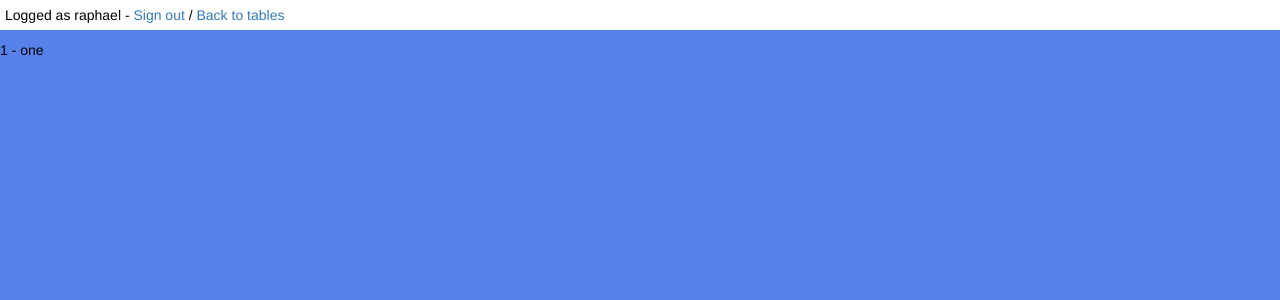
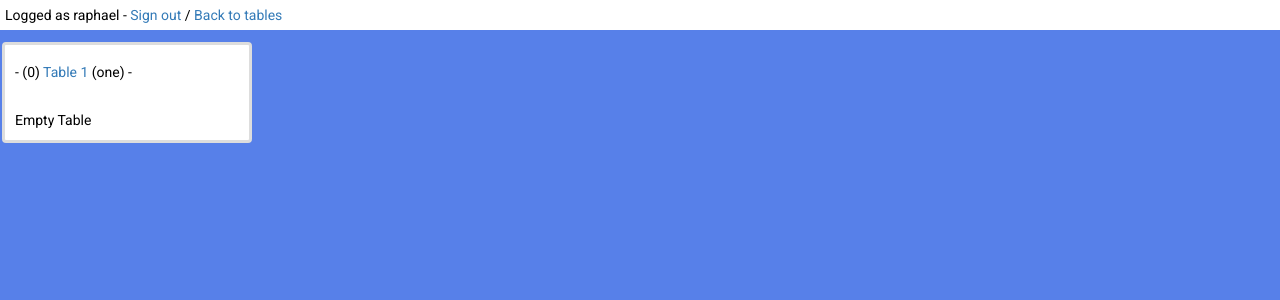
Before and after one commit to raphaelzin/EasyOrder, a Rails app: page /waiters/tables in a window 1280 px wide. Shown: the top 300 px of the page. Run offline with Rails 7, Linux system fonts and the light colour scheme; the visitor is signed in with stand-in values (Sample User, id 1); data comes from the database, SQL or seed files in the repository; style sheets or scripts are compiled from the project's sources; some libraries are stand-ins or nearby versions.

Commit message:
Designed table’s and admin’s views

```diff
--- a/app/assets/javascripts/application.js
+++ b/app/assets/javascripts/application.js
@@ -15,3 +15,11 @@
 //= require turbolinks
 //= require bootstrap.min
 //= require_tree .
+
+function alertMessage()
+{
+	$( ".alert-error" ).hide();
+	$( ".alert-success" ).hide();
+  	$( ".alert-error" ).fadeIn(500).delay( 3000 ).fadeOut( 500 );
+  	$( ".alert-success" ).fadeIn(500).delay( 3000 ).fadeOut( 500 );
+}
--- a/app/assets/stylesheets/application.css
+++ b/app/assets/stylesheets/application.css
@@ -18,13 +18,30 @@
 body
 {
 	background-color: #5780E9;
+	font-family: 'Roboto', sans-serif;
 	color: #000;
+}
+
+#tables
+{
+	vertical-align: top;
+	color:black;
+	width:250px;
+	height:auto;
+	margin-top:0;
+	background-color:#fff;
+	border-radius:4px;
+	border: 3px solid #DDD;
+	padding:10px 10px 10px 10px;
+	margin:2px;
+	display: inline-block;
 }
 
 #container
 {
 	/*margin: 80px;*/
-	padding: 0px 80px 0px 80px;
+	margin-top: 15px;
+	padding: 0px 40px 0px 40px;
 	background-color: #FFF;
 	/*height: 60vh;*/
 	border-radius: 16px;
@@ -76,3 +93,130 @@ button
 	border-width: 2px;
 	border-color: #5780E9;
 }
+
+#orders
+{
+	padding-left: 20px;
+	text-align: left;
+}
+
+#menu
+{
+	/*border-style: solid;*/
+	border-left: 2px solid #5780E9;
+}
+
+#profile
+{
+	margin-left: -40px;
+	text-align: center;
+}
+
+#dishes
+{
+	padding-left: 20px;
+}
+
+#category
+{
+	padding-left: 20px;
+}
+
+.list-group-item
+{
+	height: 90px;
+}
+
+
+#welcome
+{
+	border-radius: 16px;
+	margin:15% auto 0% auto;
+	display: block;
+	text-align: center;
+	background-color: #fff;
+	width: 240px;
+	height: 300px;
+	padding: 10px;
+}
+
+#login
+{
+	border-radius: 16px;
+	margin:15% auto 0% auto;
+	display: block;
+	text-align: left;
+	background-color: #fff;
+	width: 240px;
+	height: 300px;
+	padding: 10px;
+}
+
+tr
+{
+	border-radius: 5px;
+}
+
+.btn
+{
+	margin: 5px;
+}
+
+
+/*SMARTPHONE*/
+@media only screen and (max-width: 768px)
+{
+	h1{	}
+	#container
+	{
+		padding: 10px;
+		margin: 5px;
+	}
+/*	#profile
+	{
+		margin-left: auto;
+		margin-right: auto;
+		display: block;
+		width: 50%;
+	}*/
+	#container
+	{
+		padding: 10px;
+	}
+
+}
+
+
+@media only screen and (max-width: 480px)
+{
+	h1{}
+	#container
+	{
+		padding: 10px;
+		margin: 5px;
+	}
+
+/*	#profile
+	{
+		margin-left: auto;
+		margin-right: auto;
+		display: block;
+		width: 50%;
+	}*/
+	#tables
+	{
+		width: 80%;
+		display: block;
+		margin-left: auto;
+		margin-right: auto;
+	}
+
+	h3
+	{
+		font-size: 20px;
+	}
+	h5
+	{
+		font-size: 18px;
+	}
+}
--- a/app/controllers/clients_controller.rb
+++ b/app/controllers/clients_controller.rb
@@ -8,6 +8,7 @@ class ClientsController < ApplicationController
 	    if current_waiter.present?
 	      session[:client_id] = @client.id
 	      session[:table_id] = @client.table.id
+        redirect_to tables_home_path(@client.table.id)
 	    end
 
 	    if @client.id != session[:client_id]  && !current_waiter.present?
--- a/app/controllers/sessions_controller.rb
+++ b/app/controllers/sessions_controller.rb
@@ -5,7 +5,7 @@ def create
 
     if user && user.authenticate(session_params[:password])
       session[:waiter_id] = user.id
-      redirect_to root_path, notice: 'Hi, friend!'
+      redirect_to waiters_tables_path, notice: 'Hi, friend!'
     else
       redirect_to root_path, notice: 'No way!'
     end
--- a/app/controllers/tables_controller.rb
+++ b/app/controllers/tables_controller.rb
@@ -16,6 +16,8 @@ class TablesController < ApplicationController
 
   def home
   	@new = Client.new
+
+    session[:table_id] = params[:id]
   	# @table = Table.find(params[:id])
   end
 
@@ -42,7 +44,7 @@ class TablesController < ApplicationController
   end
 
   def destroy
-    @table = Table.find(params[:id])
+    @table = Table.find(table_params[:id])
     @table.destroy
     redirect_to :back
   end
--- a/app/views/admins/categories.html.erb
+++ b/app/views/admins/categories.html.erb
@@ -1,7 +1,7 @@
 <div id="container" class="col-lg-8 col-lg-offset-2 col-md-10 col-md-offset-1">
 <h2>These are the Categories you have</h2>
 <!-- <hr> -->
-<table class="table table-striped">
+<table class="table table-bordered">
 	<% @categories.each do |c| %>
 		<tr>
 			<td>
--- a/app/views/admins/staff.html.erb
+++ b/app/views/admins/staff.html.erb
@@ -5,7 +5,7 @@
 <!-- <hr> -->
 
 <!-- <div class="table-responsive"> -->
-<table class="table table-striped">
+<table class="table table-bordered">
 	<% @waiters.each do |w| %>
 		<tr>
 			<td>
@@ -21,7 +21,7 @@
 				<div class="text-right col-xl-6 col-md-6">
 
 				<%= link_to "Delete", waiter_path(w), :method => :delete, data: {confirm: 'Are you sure you want to delete this Waiter?'}, class: "btn btn-danger pull-right"%>
-				<br><br>
+
 
 				<%= link_to "Edit", edit_waiter_path(w), class: "btn btn-primary pull-right"%>
 				</div>
--- a/app/views/layouts/application.html.erb
+++ b/app/views/layouts/application.html.erb
@@ -3,12 +3,28 @@
   <head>
     <title>EasyOrder</title>
     <%= csrf_meta_tags %>
-
+    <link href="https://fonts.googleapis.com/css?family=Roboto" rel="stylesheet">
     <%= stylesheet_link_tag    'application', media: 'all', 'data-turbolinks-track': 'reload' %>
     <%= javascript_include_tag 'application', 'data-turbolinks-track': 'reload' %>
+    <meta name="viewport" content="width=device-width, initial-scale=1.0">
   </head>
 
   <body>
+    <!-- Flash -->
+    <% if flash[:success] %>
+      <div class="alert-success">
+        <%= flash[:success]%><br>
+      </div>
+    <%end%>
+    <% if flash[:error] %>
+      <div class="alert-error">
+        <%= flash[:error]%><br>
+      </div>
+    <%end%>
+    <script>
+      alertMessage();
+    </script>
+    <!-- Flash End -->
 
     <% if current_waiter.present?%>
     <div id="toolbar">
@@ -19,10 +35,10 @@
     </div>
     <%end%>
 
-    <!-- <%current_admin.inspect%><br> -->
-  	<!-- <%current_client.inspect%><br> -->
-    <!-- <%current_waiter.inspect%><br> -->
-    <!-- <%current_table.inspect%><br> -->
+    <% current_admin.inspect%>
+  	<% current_client.inspect%>
+    <% current_waiter.inspect%>
+    <% current_table.inspect%>
 
   		<%= yield %>
   </body>
--- a/app/views/waiters/tables.html.erb
+++ b/app/views/waiters/tables.html.erb
@@ -1,9 +1,29 @@
+
 <% @tables.each do |t| %>
-	<%= t.number %> - <%= t.code %><br>
+<% if (true) %>
+<div id="tables" class="table<%=t.number%>">
+	<h5>
+	- (<%=t.clients.count%>)
+	<%= link_to "Table #{t.number}", tables_home_path(id: t) %>
+	(<%= t.code %>) -
+	</h5>
+	<br>
+	<div id="table<%=t.number%>-content" class="tables-content">
 	<% t.clients.each do |c| %>
-		<%= c.name %><br>
-			<% c.dishes.each do |d| %>
-				<%= d.title %>
-			<% end %>
+		<%= link_to c.name, table_client_path(t,c) %>
+		($<%= number_with_precision(c.bill_value, :precision => 2) %>)
+		<br>
 	<% end %>
-<% end %>
+	<% if t.clients.count != 0 %>
+	<br>
+	Total: <%= number_with_precision(t.bill_value, :precision => 2) %>
+	<br>
+
+	<br>
+	<%else%>
+		Empty Table
+	<%end%>
+</div> <!-- TableX-content -->
+</div> <!-- Tables -->
+<%end%>
+<%end%>
```
Also changed, not shown: app/models/client.rb (+8 -0 lines), app/models/table.rb (+8 -0 lines), app/views/admins/home.html.erb (+4 -4 lines), app/views/admins/menu.html.erb (+9 -4 lines), app/views/admins/tables.html.erb (+3 -4 lines), app/views/tables/home.html.erb (+65 -21 lines), app/views/tables/welcome.html.erb (+12 -6 lines), app/views/waiters/login.html.erb (+9 -6 lines).
